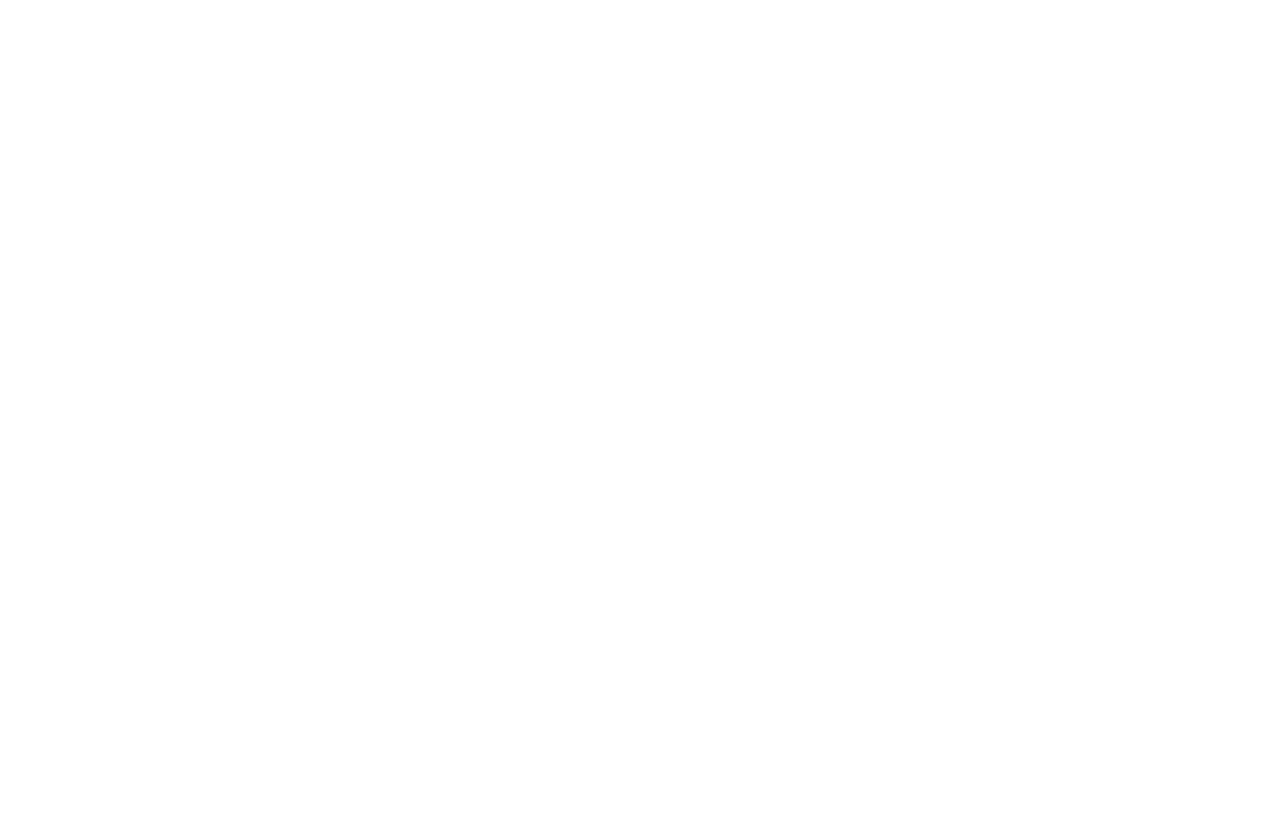
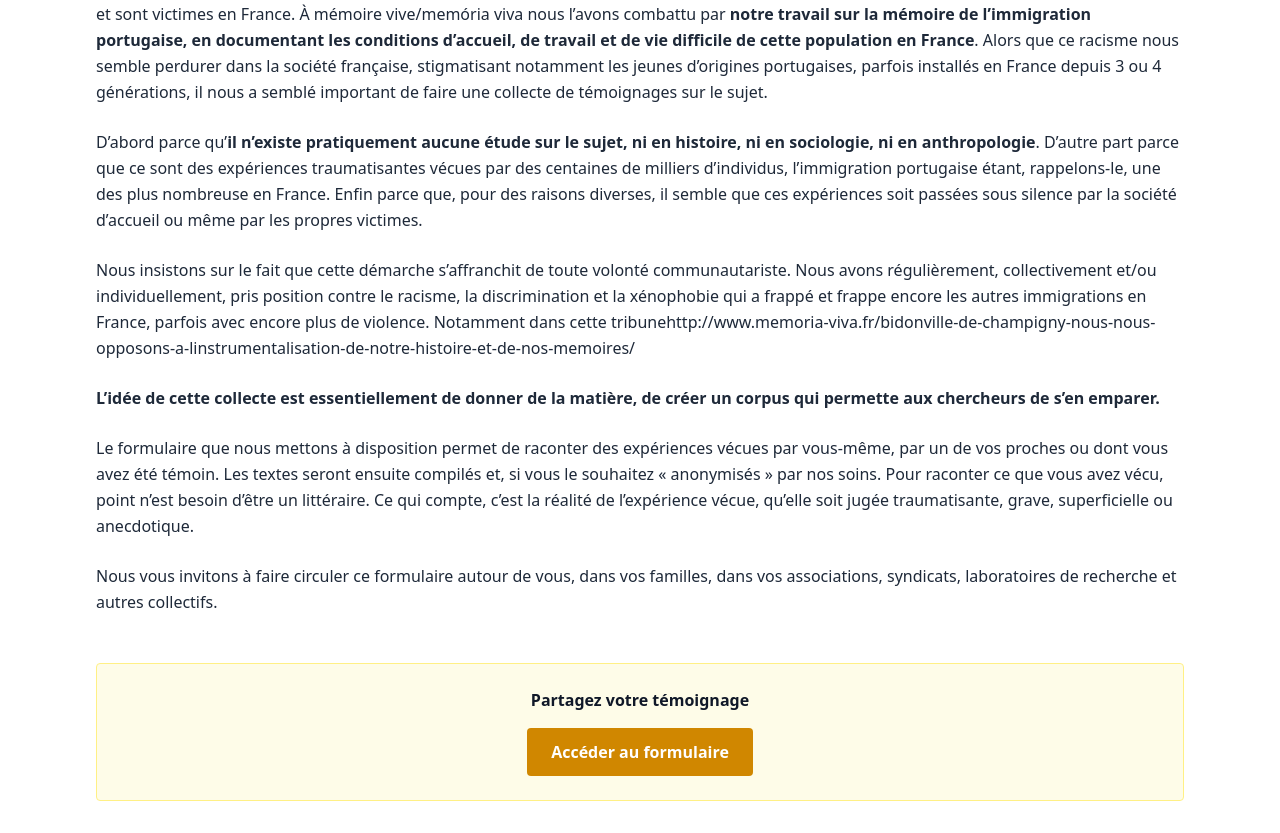
Before and after one commit to annemarie35/memoires-en-transit, a React (Vite) app in the folder memories/: page /contribuez in a window 1280 px wide. Before the commit this address had no page. Shown: the part 340-1173 px from the top of the page. Before the commit the page ends 800 px from the top, so only its background shows below. Built offline with nearby package versions, Linux system fonts and the light colour scheme.

Commit message:
front(feat): add a link to an external page to contribuate with a testimony

```diff
--- a/memories/src/components/MapSection.tsx
+++ b/memories/src/components/MapSection.tsx
@@ -1,6 +1,7 @@
 import React from 'react';
 import { Map } from './Map';
 import type { Marker } from '../application/get-markers';
+import { Link } from 'react-router-dom';
 
 interface MapSectionProps {
   markers: Marker[];
@@ -18,9 +19,17 @@
   zoom = 6,
 }) => {
   return (
-    <section className='w-full'>
-      <h1 className='text-3xl font-bold mb-4'>Carte des Témoignages</h1>
-      <div className='mb-4'>
+    <section data-testid='map-section-page' className='w-full'>
+      <div className='flex mb-4 justify-between'>
+        <h1 className='text-3xl font-bold'>Carte des Témoignages</h1>
+        <Link
+          to='/contribuez'
+          className='text-xl font-bold  text-black rounded hover:bg-yellow-500 transition-colors bg-amber-300 p-2'
+        >
+          Contribuez !
+        </Link>
+      </div>
+      <div className='flex items-center justify-between mb-4'>
         <select
           value={selectedCity}
           onChange={(e) => onCityChange(e.target.value)}
--- a/memories/src/main.tsx
+++ b/memories/src/main.tsx
@@ -4,6 +4,7 @@
 import App from './App.tsx';
 import { Testimonies } from './pages/Testimonies';
 import { About } from './pages/About.tsx';
+import { Contribuez } from './pages/Contribuez.tsx';
 import { Layout } from './components/Layout';
 import './tailwind.css';
 
@@ -15,6 +16,7 @@
       { index: true, element: <App /> },
       { path: 'temoignages', element: <Testimonies /> },
       { path: 'apropos', element: <About /> },
+      { path: 'contribuez', element: <Contribuez /> },
     ],
   },
 ]);
--- a/memories/src/pages/About.tsx
+++ b/memories/src/pages/About.tsx
@@ -16,7 +16,7 @@
 
 export const About: React.FC = () => {
   return (
-    <div data-testid='about-page' className='max-w-2xl mx-auto px-6 py-12'>
+    <div data-testid='about-page' className='max-w-6xl mx-auto p-8'>
       <h1 className='text-3xl font-bold mb-8'>À propos</h1>
 
       <div className='space-y-6 text-medium text-gray-800 leading-relaxed'>
--- /dev/null
+++ b/memories/src/pages/Contribuez.tsx
@@ -0,0 +1,89 @@
+import React from 'react';
+
+export const Contribuez: React.FC = () => {
+  return (
+    <div className='max-w-6xl mx-auto p-8 '>
+      <h1 className='text-3xl font-bold mb-8 leading-snug'>
+        Appel pour une collecte de témoignages sur le racisme anti-portugais en France
+      </h1>
+      <p className='text-sm font-bold uppercase tracking-widest text-gray-400 mb-4'>
+        Association Mémoire Vive / Memória Viva — 26 juin 2020
+      </p>
+
+      <div className='space-y-6 text-gray-800 leading-relaxed'>
+        <p>
+          Nous avons souvent discuté entre nous du racisme, de la discrimination et de la xénophobie
+          dont les immigrés portugais et leurs enfants ont été et sont victimes en France. À mémoire
+          vive/memória viva nous l’avons combattu par{' '}
+          <b>
+            notre travail sur la mémoire de l’immigration portugaise, en documentant les conditions
+            d’accueil, de travail et de vie difficile de cette population en France
+          </b>
+          . Alors que ce racisme nous semble perdurer dans la société française, stigmatisant
+          notamment les jeunes d’origines portugaises, parfois installés en France depuis 3 ou 4
+          générations, il nous a semblé important de faire une collecte de témoignages sur le sujet.
+        </p>
+
+        <p>
+          D’abord parce qu’
+          <b>
+            il n’existe pratiquement aucune étude sur le sujet, ni en histoire, ni en sociologie, ni
+            en anthropologie
+          </b>
+          . D’autre part parce que ce sont des expériences traumatisantes vécues par des centaines
+          de milliers d’individus, l’immigration portugaise étant, rappelons-le, une des plus
+          nombreuse en France. Enfin parce que, pour des raisons diverses, il semble que ces
+          expériences soit passées sous silence par la société d’accueil ou même par les propres
+          victimes.
+        </p>
+
+        <p>
+          Nous insistons sur le fait que cette démarche s’affranchit de toute volonté
+          communautariste. Nous avons régulièrement, collectivement et/ou individuellement, pris
+          position contre le racisme, la discrimination et la xénophobie qui a frappé et frappe
+          encore les autres immigrations en France, parfois avec encore plus de violence. Notamment
+          dans cette tribune
+          <a
+            href={
+              'http://www.memoria-viva.fr/bidonville-de-champigny-nous-nous-opposons-a-linstrumentalisation-de-notre-histoire-et-de-nos-memoires/'
+            }
+          >
+            http://www.memoria-viva.fr/bidonville-de-champigny-nous-nous-opposons-a-linstrumentalisation-de-notre-histoire-et-de-nos-memoires/
+          </a>
+        </p>
+
+        <p>
+          <b>
+            L’idée de cette collecte est essentiellement de donner de la matière, de créer un corpus
+            qui permette aux chercheurs de s’en emparer.
+          </b>
+        </p>
+
+        <p>
+          Le formulaire que nous mettons à disposition permet de raconter des expériences vécues par
+          vous-même, par un de vos proches ou dont vous avez été témoin. Les textes seront ensuite
+          compilés et, si vous le souhaitez « anonymisés » par nos soins. Pour raconter ce que vous
+          avez vécu, point n’est besoin d’être un littéraire. Ce qui compte, c’est la réalité de
+          l’expérience vécue, qu’elle soit jugée traumatisante, grave, superficielle ou anecdotique.
+        </p>
+
+        <p>
+          Nous vous invitons à faire circuler ce formulaire autour de vous, dans vos familles, dans
+          vos associations, syndicats, laboratoires de recherche et autres collectifs.
+        </p>
+      </div>
+
+      <div className='mt-12 p-6 bg-yellow-50 border border-yellow-200 rounded flex flex-col items-center'>
+        <p className='font-semibold text-gray-900 mb-4'>Partagez votre témoignage</p>
+        <a
+          href='https://forms.gle/Nhie7Lvo7Cffv5Pj9'
+          target='_blank'
+          rel='noreferrer'
+          className='inline-block bg-yellow-600 text-white font-bold px-6 py-3 rounded hover:bg-yellow-700 transition-colors'
+        >
+          Accéder au formulaire
+        </a>
+      </div>
+    </div>
+  );
+};
--- a/memories/src/pages/Testimonies.tsx
+++ b/memories/src/pages/Testimonies.tsx
@@ -1,6 +1,7 @@
 import React, { useEffect, useState } from 'react';
 import { getTestimonies } from '../infrastructure/get-testimonies';
 import type { Testimony } from '../infrastructure/get-testimonies';
+import { Link } from 'react-router-dom';
 
 export const Testimonies: React.FC = () => {
   const [items, setItems] = useState<Testimony[]>([]);
@@ -28,8 +29,16 @@
   }, []);
 
   return (
-    <div data-testid='testimonies-page' className='max-w-5xl mx-auto p-6'>
-      <h1 className='text-3xl font-bold mb-4'>Témoignages</h1>
+    <div data-testid='testimonies-page' className='max-w-6xl mx-auto p-8'>
+      <div className='flex mb-4 justify-between'>
+        <h1 className='text-3xl font-bold  '>Témoignages</h1>
+        <Link
+          to='/contribuez'
+          className='text-xl font-bold  text-black rounded hover:bg-yellow-500 transition-colors bg-amber-300 p-2'
+        >
+          Contribuez !
+        </Link>
+      </div>
       {loading && <div data-testid='loading'>Chargement…</div>}
       {error && (
         <div data-testid='error' className='text-red-600'>
```
Also changed, not shown: 1 other file (tests, documents, lock files or other folders).
